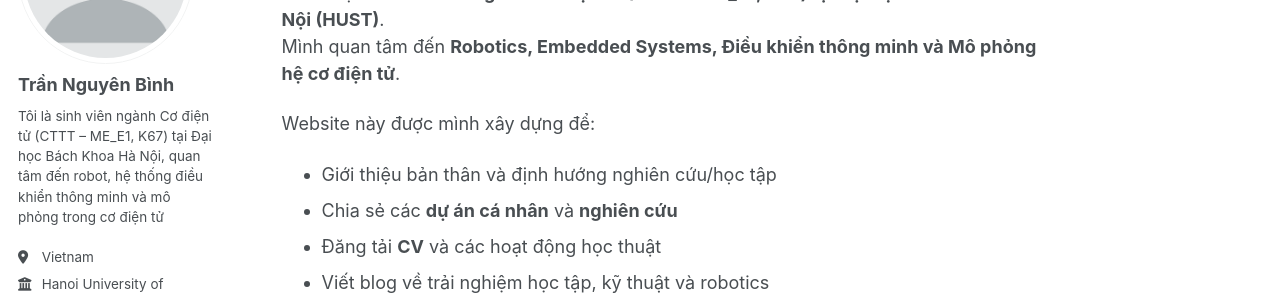
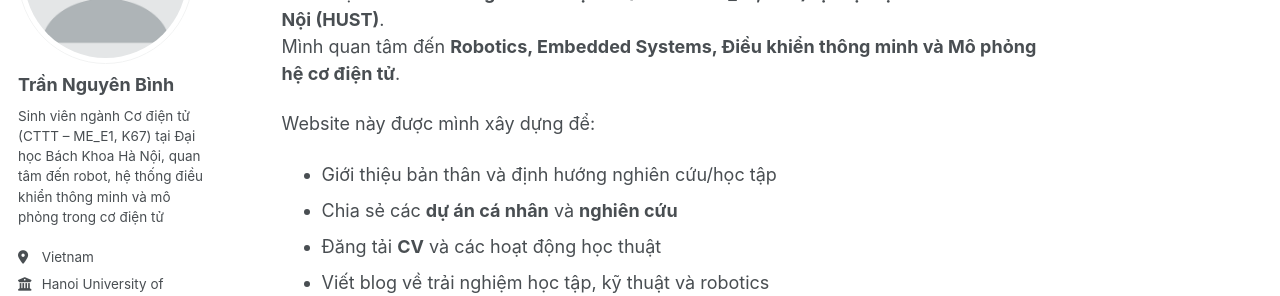
Before and after one commit to nguyenbinh-shark/nguyenbinh-shark.github.io, a Jekyll site: the page built from _pages/about.md, in a window 1280 px wide. Shown: the part 210-506 px from the top of the page. Built offline with Jekyll 4.4.1, drawn with Linux system fonts in a browser that asks for light colours; a script that is not in the unit is left out.

Commit message:
Update _config.yml

```diff
--- a/_config.yml
+++ b/_config.yml
@@ -24,7 +24,7 @@
   avatar           : "profile.png"
   name             : "Trần Nguyên Bình"
   pronouns         : #"He/His"
-  bio              : "Tôi là sinh viên ngành Cơ điện tử (CTTT – ME_E1, K67) tại Đại học Bách Khoa Hà Nội, quan tâm đến robot, hệ thống điều khiển thông minh và mô phỏng trong cơ điện tử"
+  bio              : "Sinh viên ngành Cơ điện tử (CTTT – ME_E1, K67) tại Đại học Bách Khoa Hà Nội, quan tâm đến robot, hệ thống điều khiển thông minh và mô phỏng trong cơ điện tử"
   location         : "Vietnam"
   employer         : >
                       <div style="display: inline-flex; flex-direction: column;">
```
